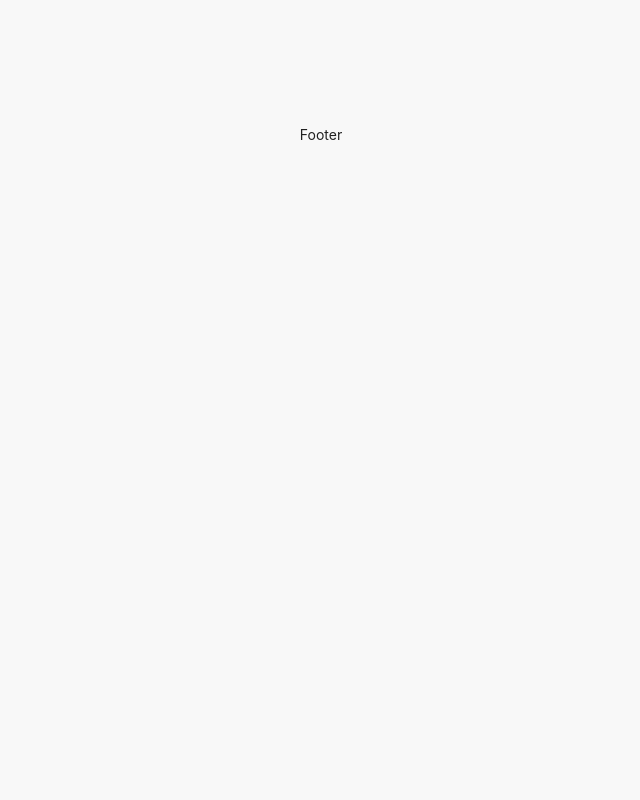
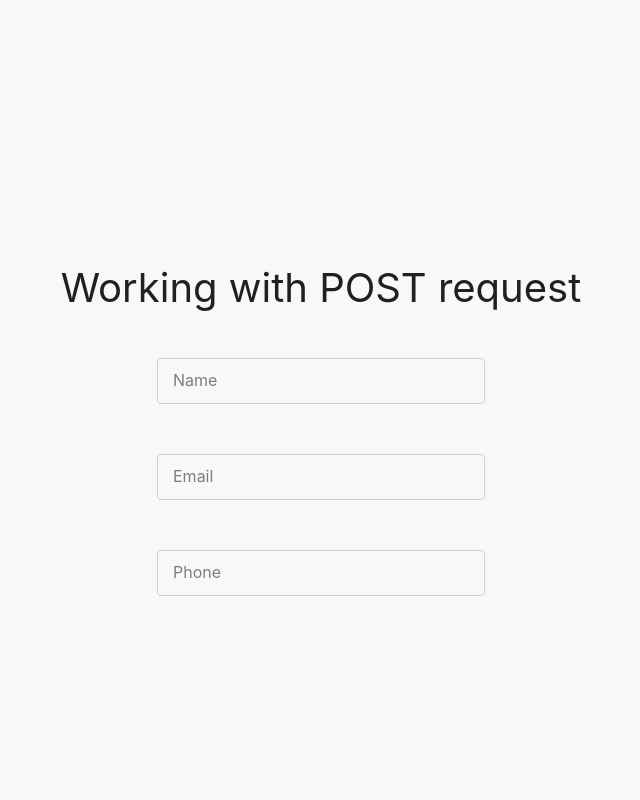
Before and after one commit to dburdin/test-abz, a React (Vite) app: page / in a window 1280 px wide. Shown: the part 1060-1860 px from the top of the page, without its empty margins (319-959 px from the left). Before the commit the page ends 1203 px from the top, so only its background shows below. Built offline with nearby package versions, Linux system fonts and the light colour scheme; no server answers.

Commit message:
adding three first inputs with styles and custom label

```diff
--- a/src/components/Hero/Hero.tsx
+++ b/src/components/Hero/Hero.tsx
@@ -11,7 +11,7 @@ export const Hero = () => {
           with accessibility in mind. They should also be excited to learn, as the world of
           Front-End Development keeps evolving.
         </p>
-        <a className={styles.signUpButton} id="sign-up">
+        <a className={styles.signUpButton} href="#sign-up">
           Sign Up
         </a>
       </div>
--- a/src/components/Main/Main.tsx
+++ b/src/components/Main/Main.tsx
@@ -1,7 +1,10 @@
 import { useState } from "react";
+
+import { User } from "../../interfaces/interfaces";
+
 import { Hero } from "../Hero";
 import { Users } from "../Users";
-import { User } from "../../interfaces/interfaces";
+import { SignUpSection } from "../SignUpSection";
 
 export const Main = () => {
   const [users, setUsers] = useState<User[]>([]);
@@ -10,6 +13,7 @@ export const Main = () => {
     <main>
       <Hero />
       <Users users={users} setUsers={setUsers} />
+      <SignUpSection />
     </main>
   );
 };
--- /dev/null
+++ b/src/components/SignUpForm/SignUpForm.module.scss
@@ -0,0 +1,50 @@
+@import "../../styles/utils/colors.scss";
+
+.signUpForm {
+  max-width: 328px;
+  height: 651px;
+  margin: 0 auto;
+  margin-top: 50px;
+}
+
+//input
+.inputContainer {
+  position: relative;
+}
+.inputContainer:nth-child(1),
+.inputContainer:nth-child(2) {
+  margin-bottom: 50px;
+}
+.inputContainer:nth-child(3) {
+  margin-bottom: 43px;
+}
+
+.placeholder {
+  position: absolute;
+  top: 0px;
+  left: 0px;
+  font-size: 16px;
+  color: $input-label-color;
+  transform: translate(16px, 14px);
+  scale: 1;
+  transition: transform 250ms cubic-bezier(0.4, 0, 0.2, 1), scale 250ms cubic-bezier(0.4, 0, 0.2, 1);
+
+  cursor: text;
+}
+
+.input {
+  display: block;
+  width: 100%;
+  padding: 14px;
+  background-color: transparent;
+  border: 1px solid $input-color;
+  border-radius: 4px;
+
+  &:focus + .placeholder {
+    font-size: 12px;
+    padding: 0 4px;
+    transform: translate(16px, -5px) scale(0.9);
+    background-color: $background-color;
+    font-weight: 500;
+  }
+}
--- /dev/null
+++ b/src/components/SignUpForm/SignUpForm.tsx
@@ -0,0 +1,40 @@
+import styles from "./SignUpForm.module.scss";
+
+import { useFormik } from "formik";
+
+export const SignUpForm = () => {
+  const formik = useFormik({
+    initialValues: {
+      name: "",
+      email: "",
+      phone: "",
+      photo: "",
+      positionId: "",
+    },
+    onSubmit: () => {},
+  });
+
+  return (
+    <form className={styles.signUpForm}>
+      <div className={styles.inputContainer}>
+        <input className={styles.input} type="text" id="name" name="name" maxLength={50} />
+        <label className={styles.placeholder} htmlFor="name">
+          Name
+        </label>
+      </div>
+
+      <div className={styles.inputContainer}>
+        <input className={styles.input} type="email" id="email" name="email" />
+        <label className={styles.placeholder} htmlFor="email">
+          Email
+        </label>
+      </div>
+      <div className={styles.inputContainer}>
+        <input className={styles.input} type="phone" id="phone" name="phone" />
+        <label className={styles.placeholder} htmlFor="phone">
+          Phone
+        </label>
+      </div>
+    </form>
+  );
+};
--- /dev/null
+++ b/src/components/SignUpForm/index.ts
@@ -0,0 +1 @@
+export * from "./SignUpForm";
--- a/src/components/SignUpSection/SignUpSection.module.scss
+++ b/src/components/SignUpSection/SignUpSection.module.scss
@@ -0,0 +1,4 @@
+.signUpSection {
+  padding-top: 140px;
+  padding-bottom: 100px;
+}
--- a/src/components/SignUpSection/SignUpSection.tsx
+++ b/src/components/SignUpSection/SignUpSection.tsx
@@ -1,3 +1,13 @@
+import styles from "./SignUpSection.module.scss";
+import { SignUpForm } from "../SignUpForm";
+
 export const SignUpSection = () => {
-  return <section>SignUpSection</section>;
+  return (
+    <section id="sign-up" className={styles.signUpSection}>
+      <div className="global-container">
+        <h2>Working with POST request</h2>
+        <SignUpForm />
+      </div>
+    </section>
+  );
 };
--- a/src/components/SignUpSection/index.ts
+++ b/src/components/SignUpSection/index.ts
@@ -0,0 +1 @@
+export * from "./SignUpSection";
--- a/src/styles/base/general.scss
+++ b/src/styles/base/general.scss
@@ -1,4 +1,4 @@
-@import url("https://fonts.googleapis.com/css2?family=Nunito&family=Oswald&display=swap");
+@import url("https://fonts.googleapis.com/css2?family=Nunito:wght@400;500&display=swap");
 @import "../utils/colors.scss";
 
 body {
```
